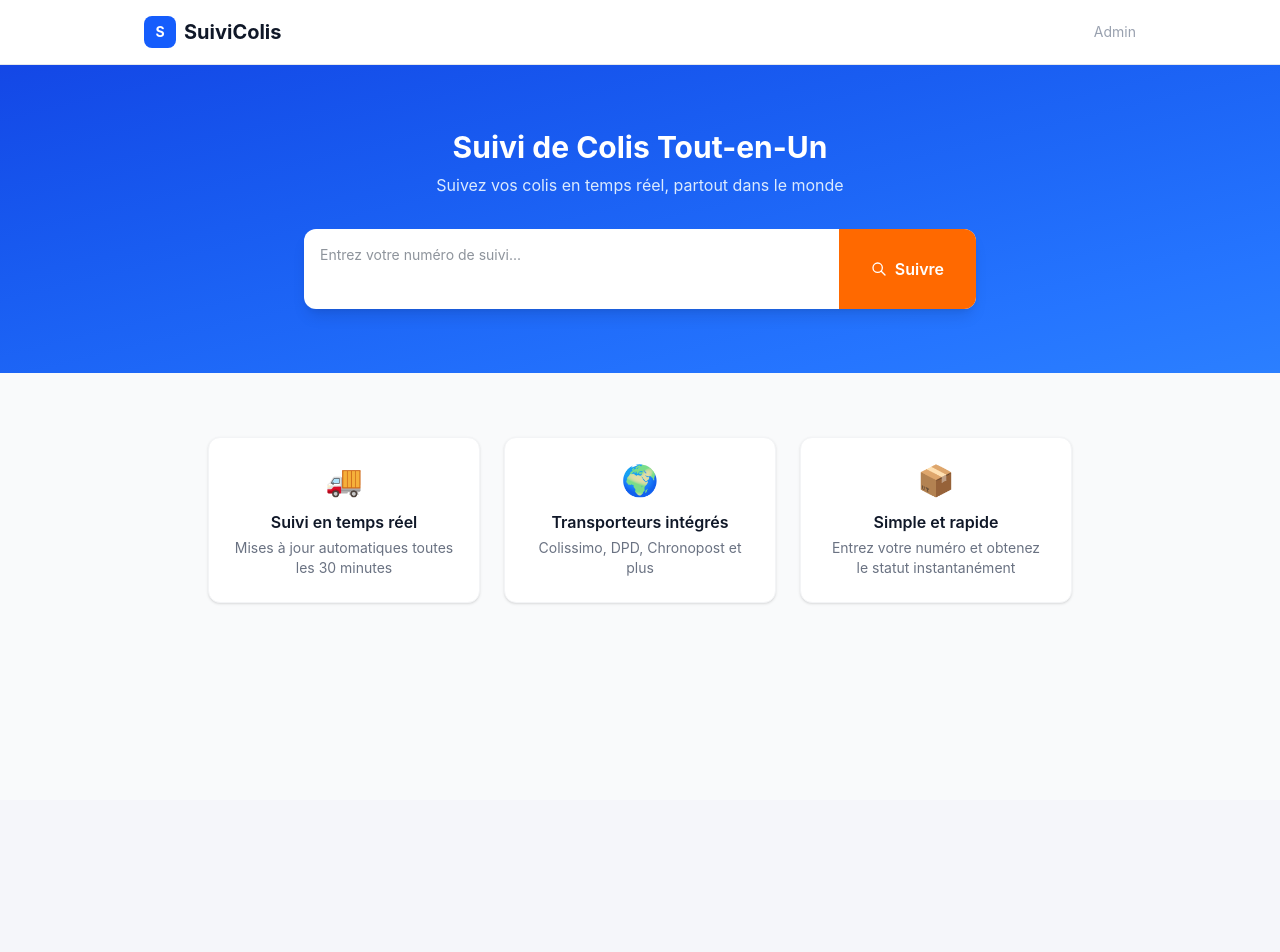
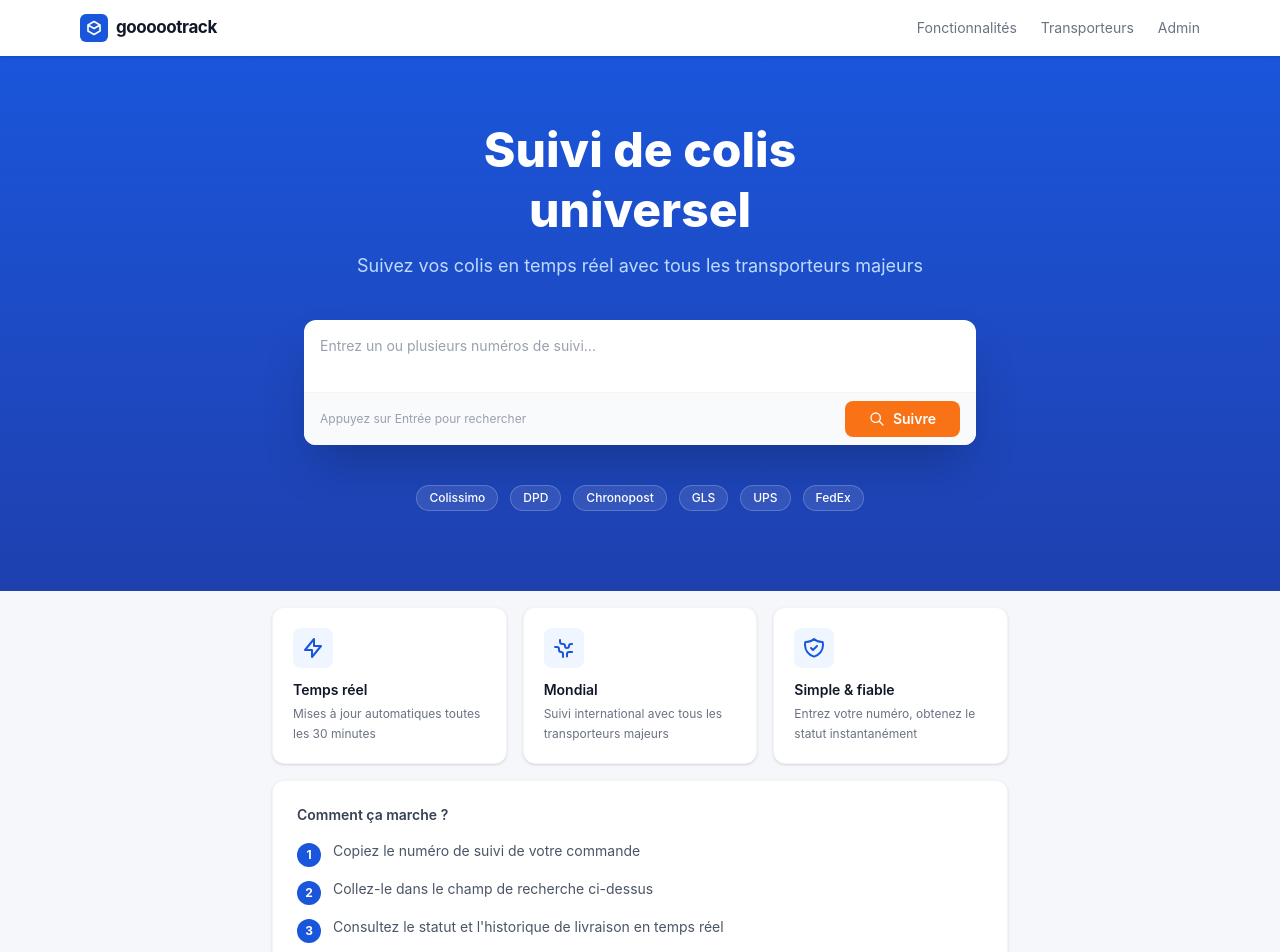
Before and after one commit to kakaka-ka/track-web2, a Next.js app: page / in a window 1280 px wide. Shown: the top 952 px of the page. Before the commit the page ends 800 px from the top, so only its background shows below. Built offline with nearby package versions, Linux system fonts and the light colour scheme.

Commit message:
redesign: 17track-style homepage and result card, hide statusDetail from public

```diff
--- a/src/app/page.tsx
+++ b/src/app/page.tsx
@@ -28,7 +28,6 @@ export default function HomePage() {
     try {
       const res = await fetch(`/api/track?number=${encodeURIComponent(number)}`);
       if (res.status === 404) {
-        // Redirect silently to 17track for unknown numbers
         window.location.href = `https://t.17track.net/fr#nums=${encodeURIComponent(number)}&fc=6051`;
         return;
       } else if (!res.ok) {
@@ -45,30 +44,41 @@ export default function HomePage() {
   }
 
   return (
-    <div className="min-h-screen bg-gray-50">
+    <div className="min-h-screen bg-[#f5f7fa]">
       {/* Header */}
-      <header className="bg-white border-b border-gray-200 shadow-sm">
-        <div className="max-w-5xl mx-auto px-4 py-4 flex items-center justify-between">
-          <div className="flex items-center gap-2">
-            <div className="w-8 h-8 bg-blue-600 rounded-lg flex items-center justify-center">
-              <span className="text-white font-bold text-sm">S</span>
+      <header className="bg-white shadow-sm sticky top-0 z-50">
+        <div className="max-w-6xl mx-auto px-4 h-14 flex items-center justify-between">
+          <a href="/" className="flex items-center gap-2 select-none">
+            <div className="w-7 h-7 rounded-md bg-[#1a56db] flex items-center justify-center">
+              <svg viewBox="0 0 24 24" fill="none" className="w-4 h-4 text-white" stroke="currentColor" strokeWidth={2.5}>
+                <path strokeLinecap="round" strokeLinejoin="round" d="M21 7.5l-9-5.25L3 7.5m18 0l-9 5.25m9-5.25v9l-9 5.25M3 7.5l9 5.25M3 7.5v9l9 5.25" />
+              </svg>
             </div>
-            <span className="text-xl font-bold text-gray-900">SuiviColis</span>
-          </div>
-          <a href="/admin" className="text-sm text-gray-400 hover:text-gray-600">Admin</a>
+            <span className="text-[17px] font-bold text-gray-900 tracking-tight">goooootrack</span>
+          </a>
+
+          <nav className="hidden md:flex items-center gap-6 text-sm text-gray-500">
+            <a href="#features" className="hover:text-gray-800 transition-colors">Fonctionnalités</a>
+            <a href="#carriers" className="hover:text-gray-800 transition-colors">Transporteurs</a>
+            <a href="/admin" className="hover:text-gray-800 transition-colors">Admin</a>
+          </nav>
         </div>
       </header>
 
-      {/* Hero */}
-      <section className="bg-gradient-to-br from-blue-700 to-blue-500 py-16 px-4 text-white text-center">
-        <h1 className="text-3xl font-bold mb-2">Suivi de Colis Tout-en-Un</h1>
-        <p className="text-blue-100 mb-8">Suivez vos colis en temps réel, partout dans le monde</p>
+      {/* Hero / Search */}
+      <section className="bg-gradient-to-b from-[#1a56db] to-[#1e40af] pt-16 pb-20 px-4 text-white text-center">
+        <h1 className="text-4xl md:text-5xl font-extrabold mb-3 leading-tight">
+          Suivi de colis<br className="hidden md:block" /> universel
+        </h1>
+        <p className="text-blue-200 text-base md:text-lg mb-10 max-w-xl mx-auto">
+          Suivez vos colis en temps réel avec tous les transporteurs majeurs
+        </p>
 
         <form onSubmit={handleSearch} className="max-w-2xl mx-auto">
-          <div className="flex bg-white rounded-xl shadow-lg overflow-hidden">
+          <div className="bg-white rounded-xl shadow-2xl overflow-hidden flex flex-col">
             <textarea
-              className="flex-1 p-4 text-gray-800 text-sm resize-none focus:outline-none min-h-[80px]"
-              placeholder="Entrez votre numéro de suivi..."
+              className="w-full p-4 text-gray-800 text-sm resize-none focus:outline-none min-h-[72px] placeholder-gray-400"
+              placeholder="Entrez un ou plusieurs numéros de suivi..."
               value={input}
               onChange={(e) => setInput(e.target.value)}
               onKeyDown={(e) => {
@@ -78,10 +88,12 @@ export default function HomePage() {
                 }
               }}
             />
+            <div className="flex items-center justify-between px-4 py-2 border-t border-gray-100 bg-gray-50">
+              <span className="text-xs text-gray-400">Appuyez sur Entrée pour rechercher</span>
               <button
                 type="submit"
                 disabled={loading}
-              className="bg-orange-500 hover:bg-orange-600 text-white px-8 font-semibold transition-colors disabled:opacity-60 flex items-center gap-2"
+                className="bg-[#f97316] hover:bg-[#ea6c0a] text-white px-6 py-2 rounded-lg font-semibold text-sm transition-colors disabled:opacity-60 flex items-center gap-2"
               >
                 {loading ? (
                   <span className="animate-spin w-4 h-4 border-2 border-white border-t-transparent rounded-full inline-block" />
@@ -93,34 +105,111 @@ export default function HomePage() {
                 Suivre
               </button>
             </div>
+          </div>
         </form>
+
+        {/* Carrier logos row */}
+        <div className="flex flex-wrap justify-center gap-3 mt-10">
+          {["Colissimo", "DPD", "Chronopost", "GLS", "UPS", "FedEx"].map((c) => (
+            <span key={c} className="bg-white/10 backdrop-blur-sm text-white text-xs font-medium px-3 py-1 rounded-full border border-white/20">
+              {c}
+            </span>
+          ))}
+        </div>
       </section>
 
       {/* Results */}
-      <main className="max-w-4xl mx-auto px-4 py-8">
+      <main className="max-w-3xl mx-auto px-4 -mt-6 pb-16">
         {error && (
-          <div className="bg-red-50 border border-red-200 text-red-700 rounded-lg p-4 mb-6">
+          <div className="bg-red-50 border border-red-200 text-red-700 rounded-xl p-4 mb-6 text-sm">
             {error}
           </div>
         )}
-        {result && <TrackingResult data={result} />}
+        {result && (
+          <div className="mt-0">
+            <TrackingResult data={result} />
+          </div>
+        )}
 
         {!result && !error && (
-          <div className="grid grid-cols-1 md:grid-cols-3 gap-6 mt-8">
+          <>
+            {/* Features */}
+            <div id="features" className="grid grid-cols-1 md:grid-cols-3 gap-4 mt-10">
               {[
-              { icon: "🚚", title: "Suivi en temps réel", desc: "Mises à jour automatiques toutes les 30 minutes" },
-              { icon: "🌍", title: "Transporteurs intégrés", desc: "Colissimo, DPD, Chronopost et plus" },
-              { icon: "📦", title: "Simple et rapide", desc: "Entrez votre numéro et obtenez le statut instantanément" },
+                {
+                  icon: (
+                    <svg className="w-6 h-6 text-[#1a56db]" fill="none" stroke="currentColor" viewBox="0 0 24 24">
+                      <path strokeLinecap="round" strokeLinejoin="round" strokeWidth={2} d="M13 10V3L4 14h7v7l9-11h-7z" />
+                    </svg>
+                  ),
+                  title: "Temps réel",
+                  desc: "Mises à jour automatiques toutes les 30 minutes",
+                },
+                {
+                  icon: (
+                    <svg className="w-6 h-6 text-[#1a56db]" fill="none" stroke="currentColor" viewBox="0 0 24 24">
+                      <path strokeLinecap="round" strokeLinejoin="round" strokeWidth={2} d="M3.055 11H5a2 2 0 012 2v1a2 2 0 002 2 2 2 0 012 2v2.945M8 3.935V5.5A2.5 2.5 0 0010.5 8h.5a2 2 0 012 2 2 2 0 104 0 2 2 0 012-2h1.064M15 20.488V18a2 2 0 012-2h3.064" />
+                    </svg>
+                  ),
+                  title: "Mondial",
+                  desc: "Suivi international avec tous les transporteurs majeurs",
+                },
+                {
+                  icon: (
+                    <svg className="w-6 h-6 text-[#1a56db]" fill="none" stroke="currentColor" viewBox="0 0 24 24">
+                      <path strokeLinecap="round" strokeLinejoin="round" strokeWidth={2} d="M9 12l2 2 4-4m5.618-4.016A11.955 11.955 0 0112 2.944a11.955 11.955 0 01-8.618 3.04A12.02 12.02 0 003 9c0 5.591 3.824 10.29 9 11.622 5.176-1.332 9-6.03 9-11.622 0-1.042-.133-2.052-.382-3.016z" />
+                    </svg>
+                  ),
+                  title: "Simple & fiable",
+                  desc: "Entrez votre numéro, obtenez le statut instantanément",
+                },
               ].map((f) => (
-              <div key={f.title} className="bg-white rounded-xl p-6 shadow-sm border border-gray-100 text-center">
-                <div className="text-3xl mb-3">{f.icon}</div>
-                <h3 className="font-semibold text-gray-900 mb-1">{f.title}</h3>
-                <p className="text-sm text-gray-500">{f.desc}</p>
+                <div key={f.title} className="bg-white rounded-xl p-5 shadow-sm border border-gray-100">
+                  <div className="w-10 h-10 bg-blue-50 rounded-lg flex items-center justify-center mb-3">
+                    {f.icon}
+                  </div>
+                  <h3 className="font-semibold text-gray-900 text-sm mb-1">{f.title}</h3>
+                  <p className="text-xs text-gray-500 leading-relaxed">{f.desc}</p>
                 </div>
               ))}
             </div>
+
+            {/* How it works */}
+            <div id="carriers" className="bg-white rounded-xl p-6 shadow-sm border border-gray-100 mt-4">
+              <h2 className="text-sm font-semibold text-gray-700 mb-4">Comment ça marche ?</h2>
+              <ol className="space-y-3">
+                {[
+                  "Copiez le numéro de suivi de votre commande",
+                  "Collez-le dans le champ de recherche ci-dessus",
+                  "Consultez le statut et l'historique de livraison en temps réel",
+                ].map((step, i) => (
+                  <li key={i} className="flex items-start gap-3">
+                    <span className="w-6 h-6 rounded-full bg-[#1a56db] text-white text-xs font-bold flex items-center justify-center flex-shrink-0 mt-0.5">
+                      {i + 1}
+                    </span>
+                    <span className="text-sm text-gray-600">{step}</span>
+                  </li>
+                ))}
+              </ol>
+            </div>
+          </>
         )}
       </main>
+
+      {/* Footer */}
+      <footer className="border-t border-gray-200 bg-white">
+        <div className="max-w-6xl mx-auto px-4 py-6 flex flex-col md:flex-row items-center justify-between gap-3">
+          <div className="flex items-center gap-2">
+            <div className="w-5 h-5 rounded bg-[#1a56db] flex items-center justify-center">
+              <svg viewBox="0 0 24 24" fill="none" className="w-3 h-3 text-white" stroke="currentColor" strokeWidth={2.5}>
+                <path strokeLinecap="round" strokeLinejoin="round" d="M21 7.5l-9-5.25L3 7.5m18 0l-9 5.25m9-5.25v9l-9 5.25M3 7.5l9 5.25M3 7.5v9l9 5.25" />
+              </svg>
+            </div>
+            <span className="text-sm font-semibold text-gray-700">goooootrack</span>
+          </div>
+          <p className="text-xs text-gray-400">© 2026 goooootrack.com — Suivi de colis universel</p>
+        </div>
+      </footer>
     </div>
   );
 }
--- a/src/components/TrackingResult.tsx
+++ b/src/components/TrackingResult.tsx
@@ -11,139 +11,175 @@ interface TrackData {
   events: { time: string; location: string; description: string }[];
 }
 
-const STATUS_COLORS: Record<string, string> = {
-  delivered: "bg-green-100 text-green-800",
-  out_for_delivery: "bg-blue-100 text-blue-800",
-  in_transit: "bg-yellow-100 text-yellow-800",
-  info_received: "bg-gray-100 text-gray-700",
-  delivery_failed: "bg-red-100 text-red-800",
-  exception: "bg-red-100 text-red-800",
-  expired: "bg-gray-100 text-gray-500",
-  pending: "bg-gray-100 text-gray-500",
+const STATUS_COLORS: Record<string, { bg: string; text: string; dot: string }> = {
+  delivered:        { bg: "bg-green-50",  text: "text-green-700",  dot: "bg-green-500"  },
+  out_for_delivery: { bg: "bg-blue-50",   text: "text-blue-700",   dot: "bg-blue-500"   },
+  in_transit:       { bg: "bg-amber-50",  text: "text-amber-700",  dot: "bg-amber-500"  },
+  info_received:    { bg: "bg-gray-50",   text: "text-gray-600",   dot: "bg-gray-400"   },
+  delivery_failed:  { bg: "bg-red-50",    text: "text-red-700",    dot: "bg-red-500"    },
+  exception:        { bg: "bg-red-50",    text: "text-red-700",    dot: "bg-red-500"    },
+  expired:          { bg: "bg-gray-50",   text: "text-gray-500",   dot: "bg-gray-300"   },
+  pending:          { bg: "bg-gray-50",   text: "text-gray-500",   dot: "bg-gray-300"   },
 };
 
 function toParisDate(iso: string): string {
   const d = new Date(iso);
-  const paris = new Intl.DateTimeFormat("fr-FR", {
+  return new Intl.DateTimeFormat("fr-FR", {
     timeZone: "Europe/Paris",
     day: "numeric", month: "long", year: "numeric",
     hour: "2-digit", minute: "2-digit",
-  }).formatToParts(d);
-  const get = (t: string) => paris.find((p) => p.type === t)?.value ?? "";
-  return `${get("day")} ${get("month")} ${get("year")} à ${get("hour")}:${get("minute")}`;
+  }).format(d);
+}
+
+function toParisShort(iso: string): { date: string; time: string } {
+  const d = new Date(iso);
+  const date = new Intl.DateTimeFormat("fr-FR", {
+    timeZone: "Europe/Paris",
+    day: "numeric", month: "short", year: "numeric",
+  }).format(d);
+  const time = new Intl.DateTimeFormat("fr-FR", {
+    timeZone: "Europe/Paris",
+    hour: "2-digit", minute: "2-digit",
+  }).format(d);
+  return { date, time };
+}
+
+const STEPS = [
+  { key: "info_received",    label: "Info reçue" },
+  { key: "in_transit",       label: "En transit" },
+  { key: "out_for_delivery", label: "En livraison" },
+  { key: "delivered",        label: "Livré" },
+];
+
+function ProgressBar({ status }: { status: string }) {
+  const stepIdx = STEPS.findIndex((s) => s.key === status);
+  const activeStep = stepIdx === -1 ? 0 : stepIdx;
+
+  return (
+    <div className="mt-5">
+      <div className="flex items-center">
+        {STEPS.map((step, i) => (
+          <div key={step.key} className="flex items-center flex-1 last:flex-none">
+            <div className="relative flex flex-col items-center">
+              <div
+                className={`w-4 h-4 rounded-full flex-shrink-0 border-2 transition-colors ${
+                  i <= activeStep
+                    ? "bg-[#1a56db] border-[#1a56db]"
+                    : "bg-white border-gray-300"
+                }`}
+              />
+            </div>
+            {i < STEPS.length - 1 && (
+              <div
+                className={`flex-1 h-0.5 mx-1 transition-colors ${
+                  i < activeStep ? "bg-[#1a56db]" : "bg-gray-200"
+                }`}
+              />
+            )}
+          </div>
+        ))}
+      </div>
+      <div className="flex justify-between mt-1.5">
+        {STEPS.map((step, i) => (
+          <span
+            key={step.key}
+            className={`text-[11px] ${i === activeStep ? "text-[#1a56db] font-semibold" : "text-gray-400"}`}
+          >
+            {step.label}
+          </span>
+        ))}
+      </div>
+    </div>
+  );
 }
 
 export default function TrackingResult({ data }: { data: TrackData }) {
   const statusLabel = STATUS_LABELS[data.status] ?? data.status;
-  const statusColor = STATUS_COLORS[data.status] ?? "bg-gray-100 text-gray-700";
+  const colors = STATUS_COLORS[data.status] ?? STATUS_COLORS.pending;
 
   return (
     <div className="bg-white rounded-xl shadow-sm border border-gray-100 overflow-hidden">
-      {/* Top bar */}
-      <div className="p-5 border-b border-gray-100">
-        <div className="flex flex-wrap items-center justify-between gap-3">
+      {/* Top info bar */}
+      <div className="px-5 pt-5 pb-4 border-b border-gray-100">
+        <div className="flex flex-wrap items-start justify-between gap-3">
           <div>
-            <p className="text-xs text-gray-400 mb-1">Numéro de suivi</p>
-            <p className="font-mono font-semibold text-gray-800 text-lg">{data.trackingNumber}</p>
+            <p className="text-[11px] text-gray-400 uppercase tracking-wide mb-1">Numéro de suivi</p>
+            <p className="font-mono font-bold text-gray-900 text-base">{data.trackingNumber}</p>
           </div>
           <div className="text-right">
-            <p className="text-xs text-gray-400 mb-1">Transporteur</p>
-            <p className="font-semibold text-gray-700">{data.carrier.name}</p>
+            <p className="text-[11px] text-gray-400 uppercase tracking-wide mb-1">Transporteur</p>
+            <p className="font-semibold text-gray-700 text-sm">{data.carrier.name}</p>
           </div>
         </div>
 
-        {/* Status — hide internal/config states from public view */}
-        {data.status !== "no_api_key" && (
-          <div className="mt-4 flex items-center gap-3">
-            <span className={`px-3 py-1 rounded-full text-sm font-medium ${statusColor}`}>
+        {/* Status badge */}
+        <div className="mt-3 flex items-center gap-2">
+          <span className={`inline-flex items-center gap-1.5 px-2.5 py-1 rounded-full text-xs font-semibold ${colors.bg} ${colors.text}`}>
+            <span className={`w-1.5 h-1.5 rounded-full ${colors.dot}`} />
             {statusLabel}
           </span>
-            {data.statusDetail && (
-              <span className="text-sm text-gray-500">{data.statusDetail}</span>
-            )}
         </div>
-        )}
 
-        {/* Progress bar */}
         <ProgressBar status={data.status} />
 
         {data.lastSyncAt && (
-          <p className="text-xs text-gray-400 mt-3">
+          <p className="text-[11px] text-gray-400 mt-3">
             Dernière mise à jour : {toParisDate(data.lastSyncAt)}
           </p>
         )}
       </div>
 
       {/* Events timeline */}
-      {data.events.length > 0 && (
-        <div className="p-5">
-          <h3 className="text-sm font-semibold text-gray-700 mb-4">Historique de suivi</h3>
+      {data.events.length > 0 ? (
+        <div className="px-5 py-4">
+          <h3 className="text-xs font-semibold text-gray-500 uppercase tracking-wide mb-4">
+            Historique de suivi
+          </h3>
           <div className="space-y-0">
-            {data.events.map((event, i) => (
+            {data.events.map((event, i) => {
+              const { date, time } = toParisShort(event.time);
+              const isLatest = i === 0;
+              return (
                 <div key={i} className="flex gap-4">
-                <div className="flex flex-col items-center">
-                  <div className={`w-3 h-3 rounded-full mt-1 flex-shrink-0 ${i === 0 ? "bg-blue-500" : "bg-gray-300"}`} />
+                  {/* Timeline column */}
+                  <div className="flex flex-col items-center w-8 flex-shrink-0">
+                    <div
+                      className={`w-3 h-3 rounded-full mt-0.5 flex-shrink-0 ring-2 ${
+                        isLatest
+                          ? "bg-[#1a56db] ring-blue-200"
+                          : "bg-gray-300 ring-transparent"
+                      }`}
+                    />
                     {i < data.events.length - 1 && (
-                    <div className="w-px flex-1 bg-gray-200 my-1" />
+                      <div className="w-px flex-1 bg-gray-200 my-1 min-h-[20px]" />
                     )}
                   </div>
-                <div className={`pb-4 ${i === data.events.length - 1 ? "" : ""}`}>
-                  <p className={`text-sm font-medium ${i === 0 ? "text-gray-900" : "text-gray-600"}`}>
+
+                  {/* Content */}
+                  <div className="pb-5 flex-1 min-w-0">
+                    <p className={`text-sm leading-snug ${isLatest ? "font-semibold text-gray-900" : "font-medium text-gray-600"}`}>
                       {event.description}
                     </p>
                     <p className="text-xs text-gray-400 mt-0.5">
-                    {toParisDate(event.time)}
-                    {event.location && ` · ${event.location}`}
+                      {date} · {time}
+                      {event.location && <span className="ml-1 text-gray-400">· {event.location}</span>}
                     </p>
                   </div>
                 </div>
-            ))}
+              );
+            })}
           </div>
         </div>
-      )}
-
-      {data.events.length === 0 && (
-        <div className="p-5 text-center text-gray-400 text-sm">
-          Aucun événement de suivi disponible pour le moment.
+      ) : (
+        <div className="px-5 py-8 text-center">
+          <div className="w-12 h-12 bg-gray-100 rounded-full flex items-center justify-center mx-auto mb-3">
+            <svg className="w-6 h-6 text-gray-400" fill="none" stroke="currentColor" viewBox="0 0 24 24">
+              <path strokeLinecap="round" strokeLinejoin="round" strokeWidth={2} d="M20 13V6a2 2 0 00-2-2H6a2 2 0 00-2 2v7m16 0v5a2 2 0 01-2 2H6a2 2 0 01-2-2v-5m16 0h-2.586a1 1 0 00-.707.293l-2.414 2.414a1 1 0 01-.707.293h-3.172a1 1 0 01-.707-.293l-2.414-2.414A1 1 0 006.586 13H4" />
+            </svg>
+          </div>
+          <p className="text-sm text-gray-400">Aucun événement de suivi disponible pour le moment.</p>
         </div>
       )}
     </div>
   );
 }
-
-const STEPS = ["info_received", "in_transit", "out_for_delivery", "delivered"];
-
-function ProgressBar({ status }: { status: string }) {
-  const stepIdx = STEPS.indexOf(status);
-  const activeStep = stepIdx === -1 ? 0 : stepIdx;
-
-  return (
-    <div className="mt-4">
-      <div className="flex items-center">
-        {STEPS.map((step, i) => (
-          <div key={step} className="flex items-center flex-1 last:flex-none">
-            <div
-              className={`w-4 h-4 rounded-full flex-shrink-0 border-2 ${
-                i <= activeStep
-                  ? "bg-blue-500 border-blue-500"
-                  : "bg-white border-gray-300"
-              }`}
-            />
-            {i < STEPS.length - 1 && (
-              <div
-                className={`flex-1 h-1 ${i < activeStep ? "bg-blue-500" : "bg-gray-200"}`}
-              />
-            )}
-          </div>
-        ))}
-      </div>
-      <div className="flex justify-between mt-1">
-        {STEPS.map((step) => (
-          <span key={step} className="text-xs text-gray-400">
-            {STATUS_LABELS[step]}
-          </span>
-        ))}
-      </div>
-    </div>
-  );
-}
```
Lines whose indentation alone changed are shown as unchanged.
